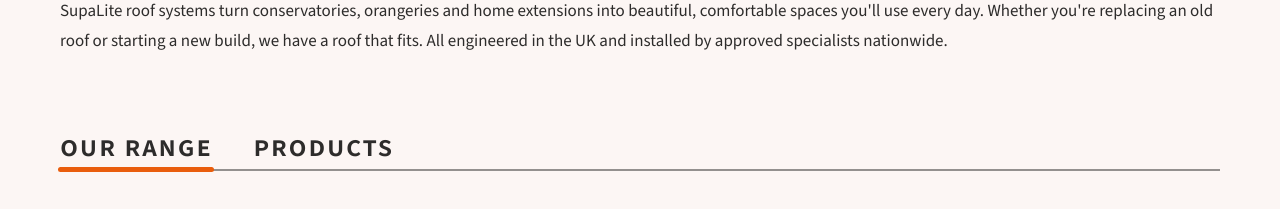
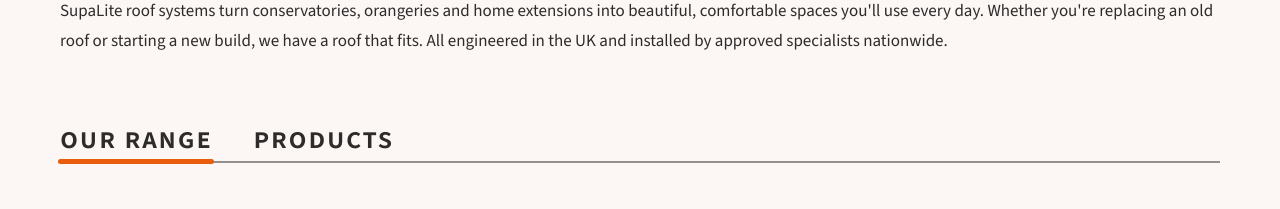
Before and after one commit to Simon-Speed/Test-Blocks, a Next.js app: page / in a window 1280 px wide. Shown: the part 960-1169 px from the top of the page. Built offline with nearby package versions, Linux system fonts and the light colour scheme; grey boxes are pictures that could not be loaded; a web font is replaced by a local one.

Commit message:
Tabbed Slider Block - Reduced Margin

```diff
--- a/src/components/Blocks/TabbedSlider/TabbedSlider.module.scss
+++ b/src/components/Blocks/TabbedSlider/TabbedSlider.module.scss
@@ -38,6 +38,6 @@
     border-bottom: 2px solid #2D2C2B80;
 
     @include min-width( m ) {
-        margin: 72px 0 48px;
+        margin: 64px 0 48px;
     }
 }
```
